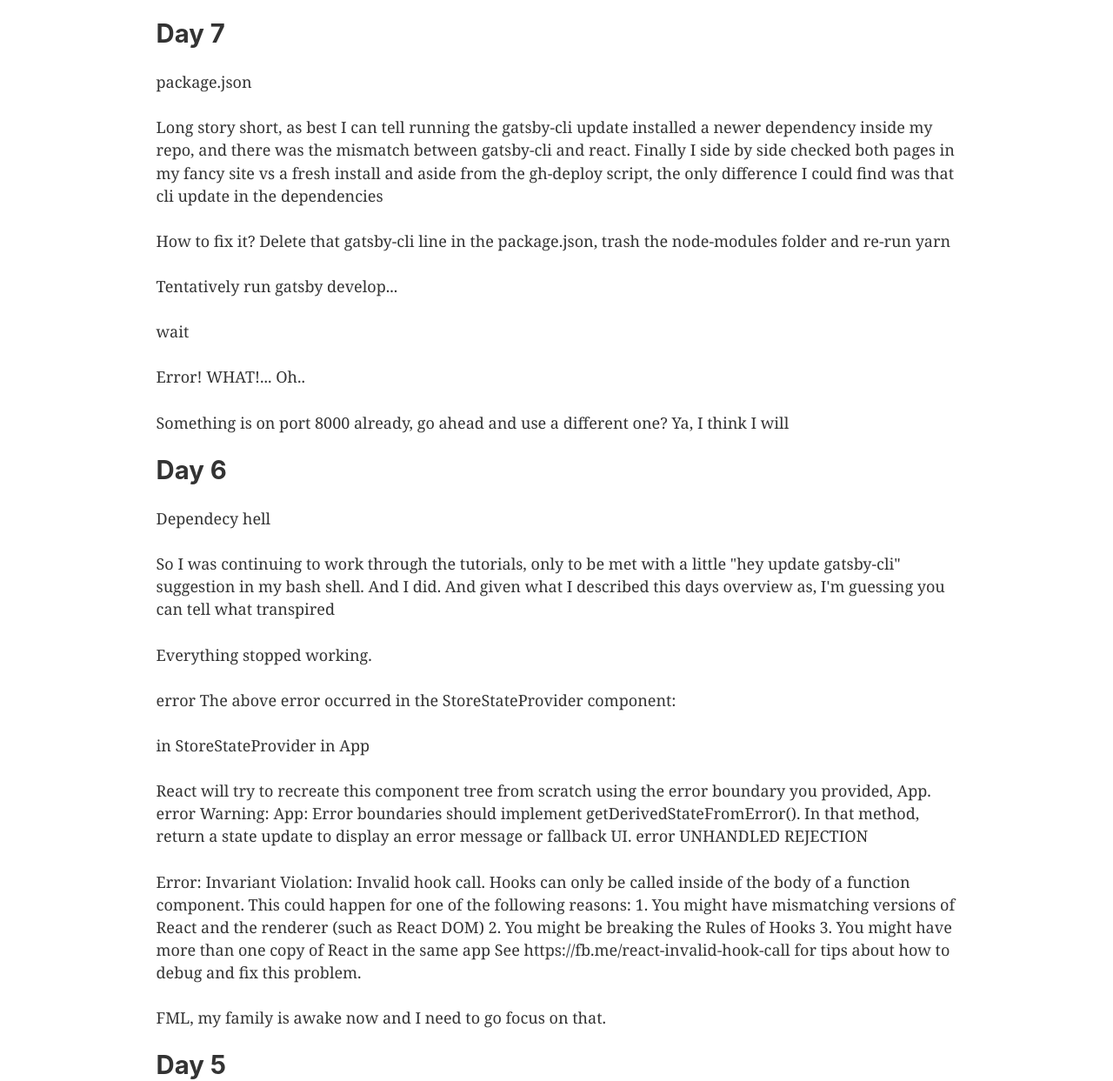
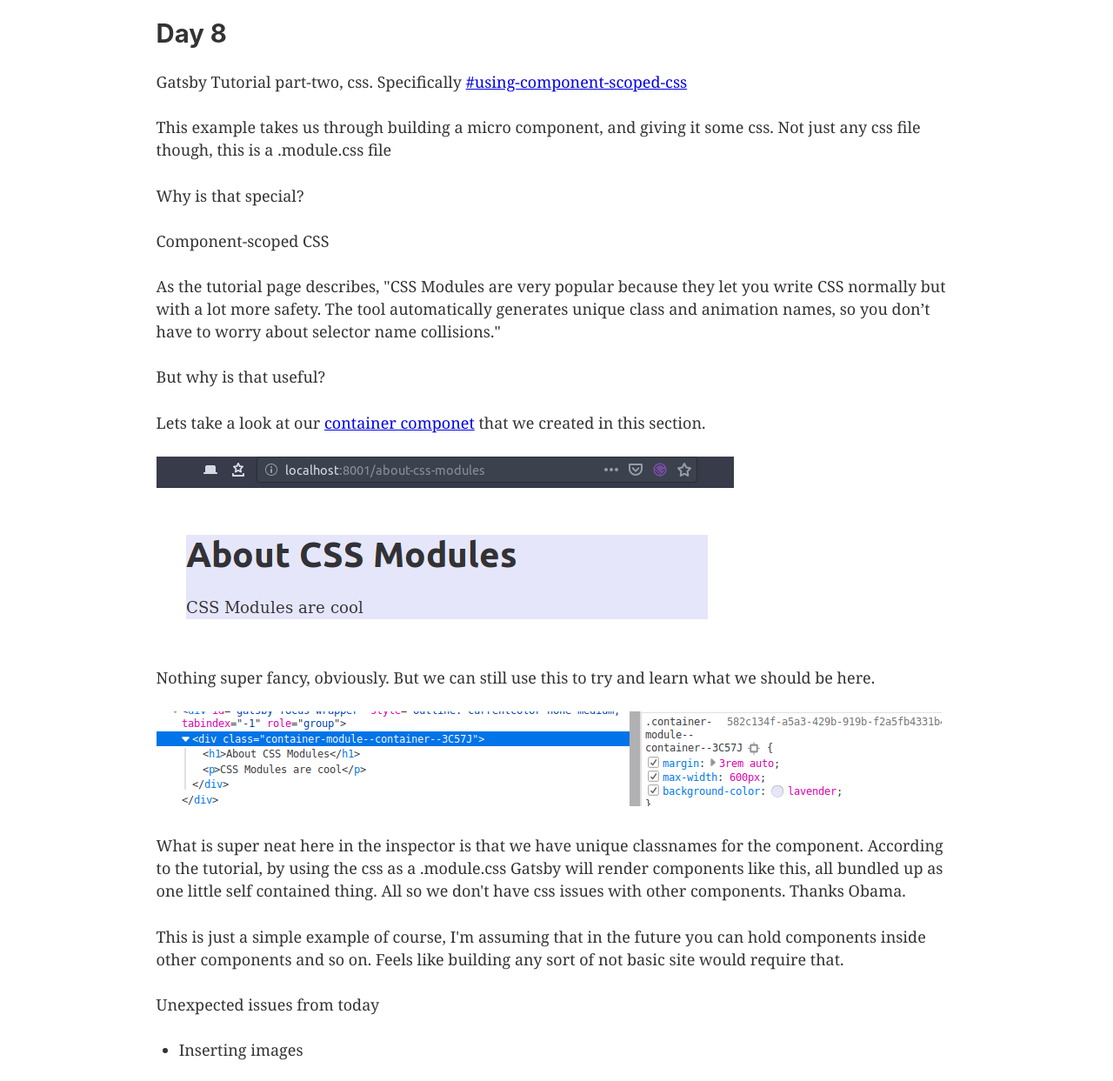
Before and after one commit to jtmchorse/jtmchorse.github.io, a Gatsby site: page / in a window 1280 px wide. Shown: the part 100-1343 px from the top of the page at 87% size. Built offline with nearby package versions, Linux system fonts and the light colour scheme; Gatsby itself is replaced by a stand-in of ours.

Commit message:
merged in day-8 branch

```diff
--- /dev/null
+++ b/public/page-data/about-css-modules/page-data.json
@@ -0,0 +1 @@
+{"componentChunkName":"component---src-pages-about-css-modules-js","path":"/about-css-modules/","webpackCompilationHash":"","result":{"pageContext":{"isCreatedByStatefulCreatePages":true}}}
--- a/public/page-data/dev-404-page/page-data.json
+++ b/public/page-data/dev-404-page/page-data.json
@@ -1 +1 @@
-{"componentChunkName":"component---cache-dev-404-page-js","path":"/dev-404-page/","webpackCompilationHash":"","result":{"data":{"allSitePage":{"nodes":[{"path":"/about/"},{"path":"/"}]}},"pageContext":{"isCreatedByStatefulCreatePages":true}}}
+{"componentChunkName":"component---cache-dev-404-page-js","path":"/dev-404-page/","webpackCompilationHash":"","result":{"data":{"allSitePage":{"nodes":[{"path":"/about-css-modules/"},{"path":"/about/"},{"path":"/"}]}},"pageContext":{"isCreatedByStatefulCreatePages":true}}}
--- /dev/null
+++ b/src/components/container.js
@@ -0,0 +1,6 @@
+import React from "react"
+import containerStyles from './container.module.css';
+
+export default ({ children }) => (
+    <div className={containerStyles.container}>{children}</div>
+)
--- /dev/null
+++ b/src/components/container.module.css
@@ -0,0 +1,5 @@
+.container {
+    margin: 3rem auto;
+    max-width: 600px;
+    background-color: lavender;
+  }
--- a/src/pages/index.js
+++ b/src/pages/index.js
@@ -8,14 +8,86 @@
   <Layout>
     <SEO title="Home" />
     <div>
+      <h2>Day 8</h2>
+      <p>
+        Gatsby Tutorial part-two, css. Specifically{" "}
+        <a
+          href="https://www.gatsbyjs.org/tutorial/part-two/#using-component-scoped-css"
+          target="_blank"
+          rel="noopener noreferrer"
+        >
+          #using-component-scoped-css
+        </a>
+      </p>
+      <p>
+        This example takes us through building a micro component, and giving it
+        some css. Not just any css file though, this is a .module.css file
+      </p>
+      <p>Why is that special?</p>
+      <p>Component-scoped CSS</p>
+      <p>
+        As the tutorial page describes, "CSS Modules are very popular because
+        they let you write CSS normally but with a lot more safety. The tool
+        automatically generates unique class and animation names, so you don’t
+        have to worry about selector name collisions."
+      </p>
+      <p>But why is that useful?</p>
+      <p>
+        Lets take a look at our{" "}
+        <Link to="/about-css-modules/">container componet</Link> that we created
+        in this section.
+      </p>
+      <img
+        src={"../../Screenshot from 2019-10-22 05-44-17.png"}
+        alt="Screen shot of css component"
+      />
+      <p>
+        Nothing super fancy, obviously. But we can still use this to try and
+        learn what we should be here.
+      </p>
+      <img
+        src={"../../Screenshot from 2019-10-22 06-06-11.png"}
+        alt="Browser rendered view of css component"
+      />
+      <p>
+        What is super neat here in the inspector is that we have unique
+        classnames for the component. According to the tutorial, by using the
+        css as a .module.css Gatsby will render components like this, all
+        bundled up as one little self contained thing. All so we don't have css issues with other
+        components. Thanks Obama.
+      </p>
+      <p>
+        This is just a simple example of course, I'm assuming that in the future
+        you can hold components inside other components and so on. Feels like
+        building any sort of not basic site would require that.
+      </p>
+      <p>Unexpected issues from today</p>
+      <ul>
+        <li>Inserting images</li>
+      </ul>
+
+    </div>
+    <div>
       <h2>Day 7</h2>
       <p>package.json</p>
-      <p>Long story short, as best I can tell running the gatsby-cli update installed a newer dependency inside my repo, and there was the mismatch between gatsby-cli and react. Finally I side by side checked both pages in my fancy site vs a fresh install and aside from the gh-deploy script, the only difference I could find was that cli update in the dependencies</p>
-      <p>How to fix it? Delete that gatsby-cli line in the package.json, trash the node-modules folder and re-run yarn</p>
+      <p>
+        Long story short, as best I can tell running the gatsby-cli update
+        installed a newer dependency inside my repo, and there was the mismatch
+        between gatsby-cli and react. Finally I side by side checked both pages
+        in my fancy site vs a fresh install and aside from the gh-deploy script,
+        the only difference I could find was that cli update in the dependencies
+      </p>
+      <p>
+        How to fix it? Delete that gatsby-cli line in the package.json, trash
+        the node-modules folder and re-run yarn
+      </p>
       <p>Tentatively run gatsby develop...</p>
       <p>wait</p>
       <p>Error! WHAT!... Oh..</p>
-      <p>Something is on port 8000 already, go ahead and use a different one? Ya, I think I will</p>
+      <p>
+        Something is on port 8000 already, go ahead and use a different one? Ya,
+        I think I will
+      </p>
     </div>
     <div>
       <h2>Day 6</h2>
```
Also changed, not shown: src/pages/about-css-modules.js (added, +9 -0 lines), public/Screenshot from 2019-10-22 05-44-17.png (added), public/Screenshot from 2019-10-22 06-04-39.png (added), public/Screenshot from 2019-10-22 06-06-11.png (added), static/Screenshot from 2019-10-22 05-44-17.png (added), static/Screenshot from 2019-10-22 06-06-11.png (added).
